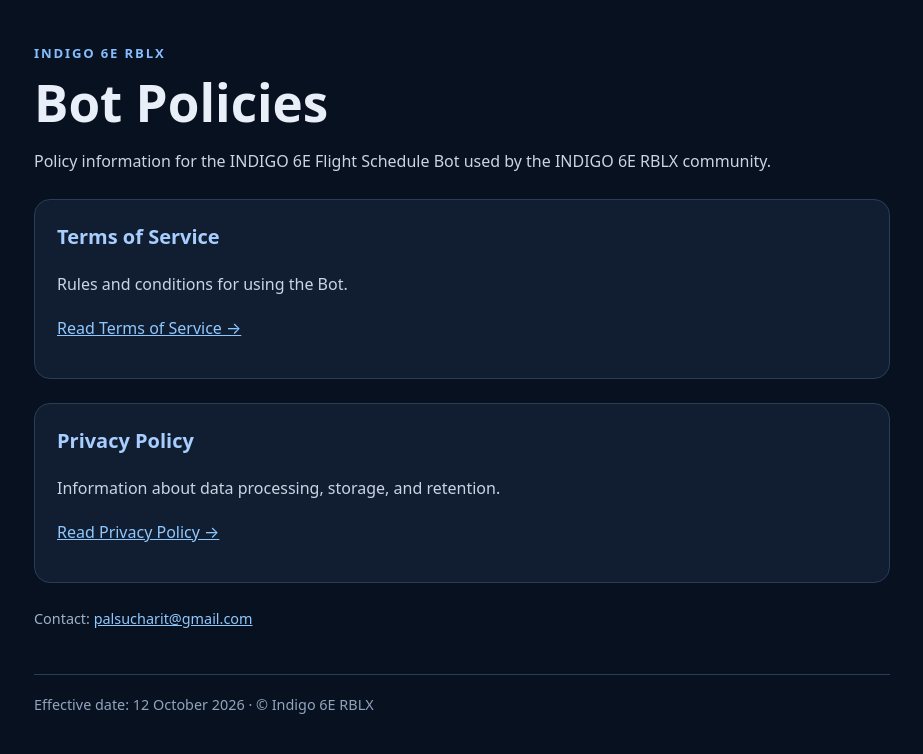
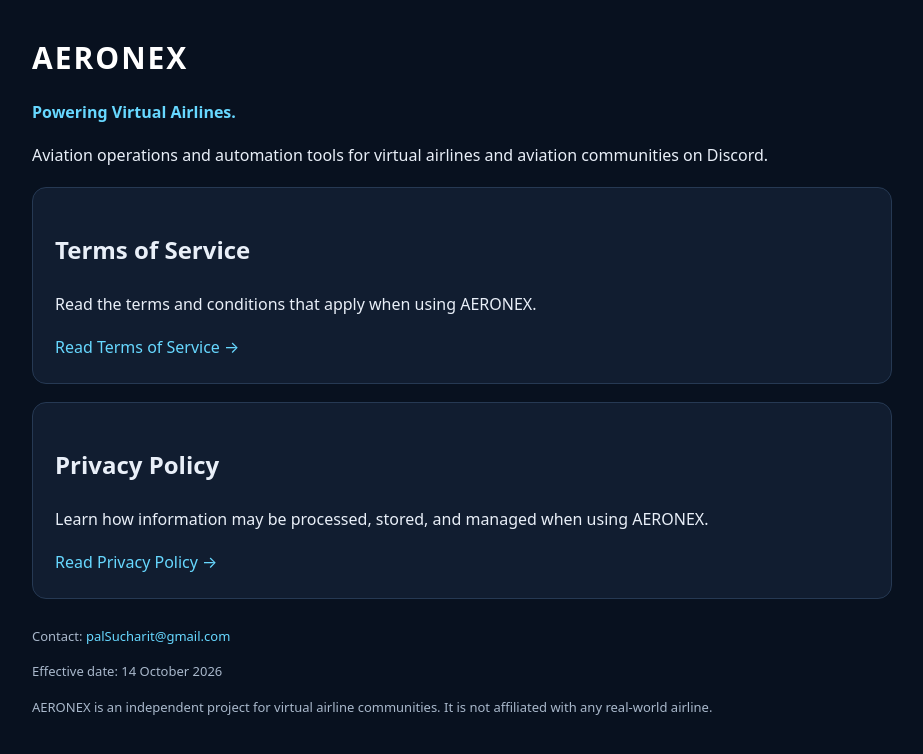
Before and after one commit to sucharitpaul255-svg/indigo6e-bot-policies, a plain HTML site: page index.html in a window 1280 px wide. Shown: the whole page, without its empty margins (178-1101 px from the left). Drawn offline with Linux system fonts and the light colour scheme.

Commit message:
Update index.html

```diff
--- a/index.html
+++ b/index.html
@@ -1,7 +1,48 @@
-<!doctype html><html lang="en"><head><meta charset="utf-8"><meta name="viewport" content="width=device-width,initial-scale=1"><title>Policies | Indigo 6E RBLX</title><style>
-:root{color-scheme:dark}*{box-sizing:border-box}body{margin:0;background:#08111f;color:#e9eff8;font:16px/1.72 system-ui,-apple-system,BlinkMacSystemFont,"Segoe UI",Roboto,Arial,sans-serif}.wrap{max-width:900px;margin:0 auto;padding:42px 22px 72px}.brand{color:#85bdff;font-size:.82rem;font-weight:800;letter-spacing:.14em;text-transform:uppercase}h1{font-size:clamp(2.1rem,5vw,3.2rem);line-height:1.12;margin:.6rem 0 1rem}h2{margin-top:2rem;color:#a8ceff;font-size:1.25rem}p,li{color:#c9d5e5}.panel{background:#111e31;border:1px solid #293c58;border-radius:16px;padding:20px 22px;margin:24px 0}.small{font-size:.9rem;color:#9eb0c8}a{color:#8fc8ff}footer{border-top:1px solid #293c58;margin-top:42px;padding-top:18px;color:#91a4bf;font-size:.9rem}.nav a{margin-right:16px}
-</style></head><body><main class="wrap">
-<div class="brand">Indigo 6E RBLX</div><h1>Bot Policies</h1><p>Policy information for the INDIGO 6E Flight Schedule Bot used by the INDIGO 6E RBLX community.</p>
-<div class="panel"><h2 style="margin-top:0">Terms of Service</h2><p>Rules and conditions for using the Bot.</p><p><a href="terms.html">Read Terms of Service →</a></p></div>
-<div class="panel"><h2 style="margin-top:0">Privacy Policy</h2><p>Information about data processing, storage, and retention.</p><p><a href="privacy.html">Read Privacy Policy →</a></p></div>
-<p class="small">Contact: <a href="mailto:palsucharit@gmail.com">palsucharit@gmail.com</a></p><footer>Effective date: 12 October 2026 · © Indigo 6E RBLX</footer></main></body></html>
+<!doctype html>
+<html lang="en">
+<head>
+<meta charset="utf-8">
+<meta name="viewport" content="width=device-width, initial-scale=1">
+<title>AERONEX | Policies</title>
+<style>
+:root{color-scheme:dark}
+*{box-sizing:border-box}
+body{margin:0;background:#08111f;color:#e9eff8;font:16px/1.7 system-ui,-apple-system,"Segoe UI",Roboto,Arial,sans-serif}
+.wrap{max-width:900px;margin:0 auto;padding:32px 20px}
+.brand{font-size:30px;font-weight:800;letter-spacing:2px;color:#fff}
+.tagline{color:#67d8ff;font-weight:600}
+.panel{background:#111d30;border:1px solid #263953;border-radius:14px;padding:22px;margin-top:18px}
+a{color:#67d8ff;text-decoration:none}
+a:hover{text-decoration:underline}
+.small{color:#a9b8cb;font-size:13px}
+footer{margin-top:26px;color:#a9b8cb;font-size:13px}
+</style>
+</head>
+<body>
+<main class="wrap">
+<header>
+<div class="brand">AERONEX</div>
+<p class="tagline">Powering Virtual Airlines.</p>
+<p>Aviation operations and automation tools for virtual airlines and aviation communities on Discord.</p>
+</header>
+
+<section class="panel">
+<h2>Terms of Service</h2>
+<p>Read the terms and conditions that apply when using AERONEX.</p>
+<a href="terms.html">Read Terms of Service →</a>
+</section>
+
+<section class="panel">
+<h2>Privacy Policy</h2>
+<p>Learn how information may be processed, stored, and managed when using AERONEX.</p>
+<a href="privacy.html">Read Privacy Policy →</a>
+</section>
+
+<footer>
+<p>Contact: <a href="mailto:palSucharit@gmail.com">palSucharit@gmail.com</a></p>
+<p>Effective date: 14 October 2026</p>
+<p class="small">AERONEX is an independent project for virtual airline communities. It is not affiliated with any real-world airline.</p>
+</footer>
+</main>
+</body>
+</html>
```
